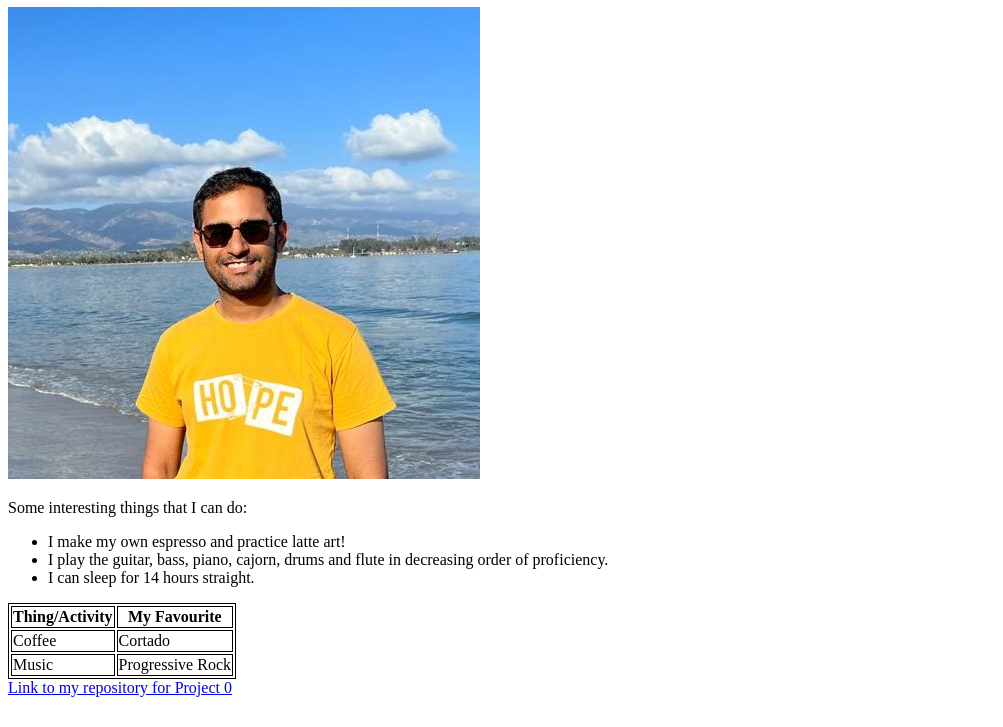
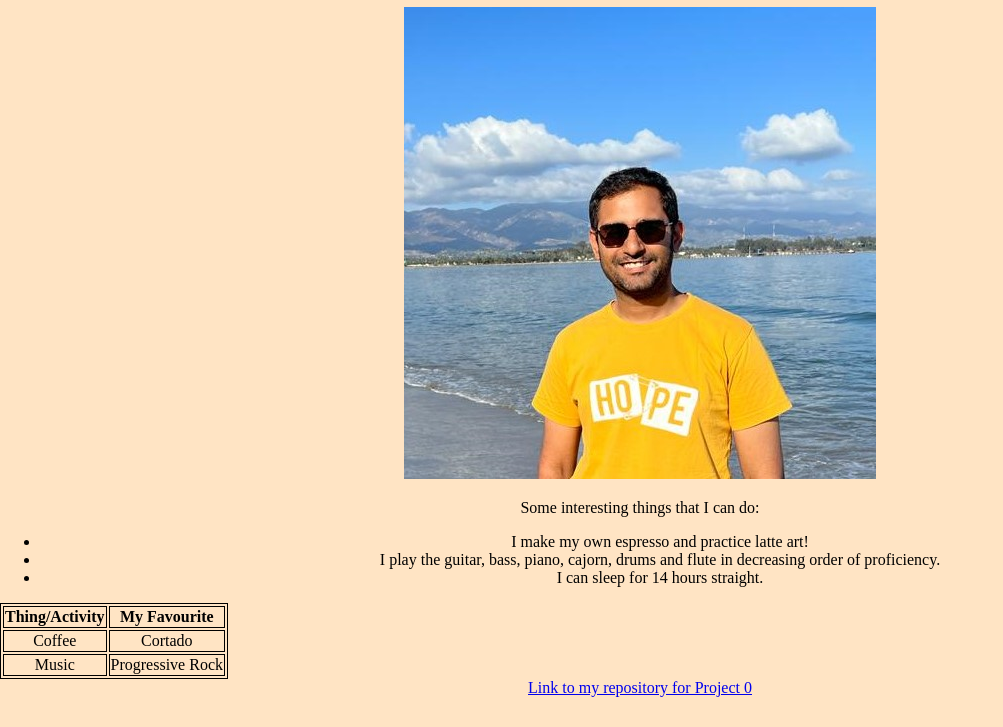
Before and after one commit to bhavyejain/Project0, a plain HTML site: page index.html in a window 1280 px wide. Shown: the part 73-800 px from the top of the page, without its empty margins (0-1003 px from the left). Drawn offline with Linux system fonts and the light colour scheme.

Commit message:
Update project0.css

```diff
--- a/project0.css
+++ b/project0.css
@@ -1,3 +1,9 @@
+body {
+	margin: 0px;
+	background: bisque;
+	text-align: center;
+}
+
 table, th, td {
   border: 1px solid black;
 }
```
Lines whose indentation alone changed are shown as unchanged.
